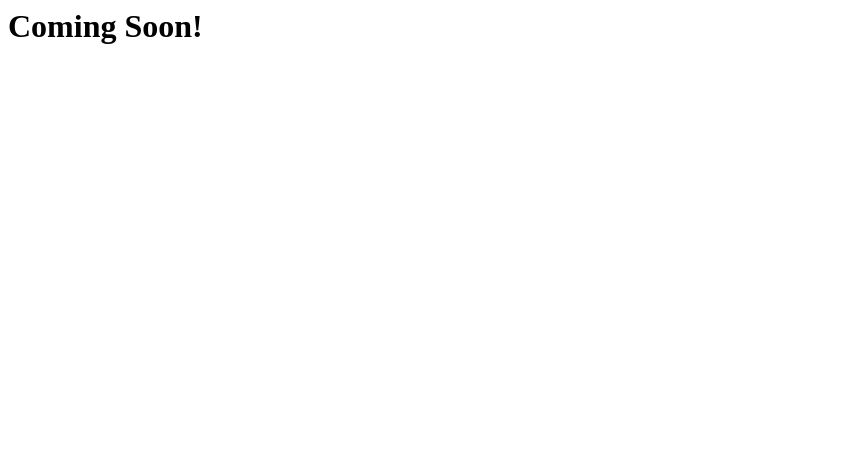
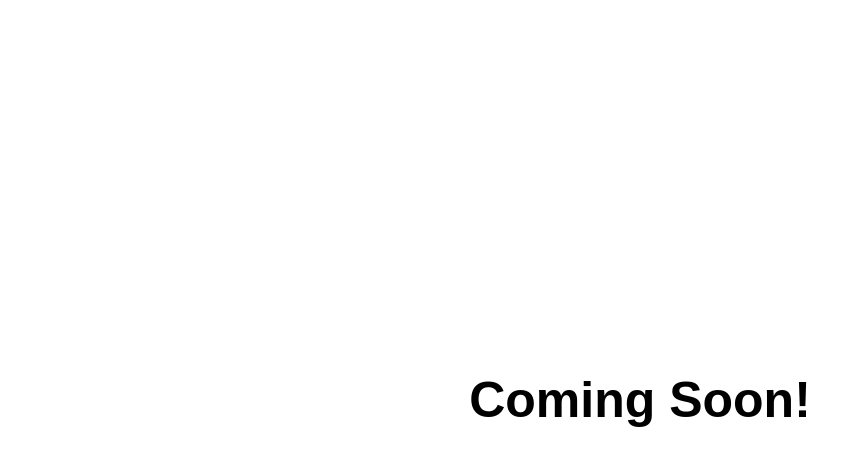
Before and after one commit to nikola-sicevic/studioandric, a plain HTML site: page index.html in a window 1280 px wide. Shown: the whole page, without its empty margins (0-861 px from the left). Drawn offline with Linux system fonts and the light colour scheme.

Commit message:
Coming soon styled

```diff
--- /dev/null
+++ b/css/style.css
@@ -0,0 +1,10 @@
+body{
+    display: flex;
+    justify-content: center;
+    align-items: center;
+}
+
+h1{
+    font-size: 50px;
+    font-family: Arial, Helvetica, sans-serif;
+}
--- a/index.html
+++ b/index.html
@@ -4,6 +4,9 @@
     <meta http-equiv="X-UA-Compatible" content="IE=edge">
     <meta name="viewport" content="width=device-width, initial-scale=1.0">
     <title>Studio Andric</title>
+
+    <!-- CSS -->
+    <link rel="stylesheet" href="css/style.css">
 </head>
 <body>
     <h1>Coming Soon!</h1>
```
